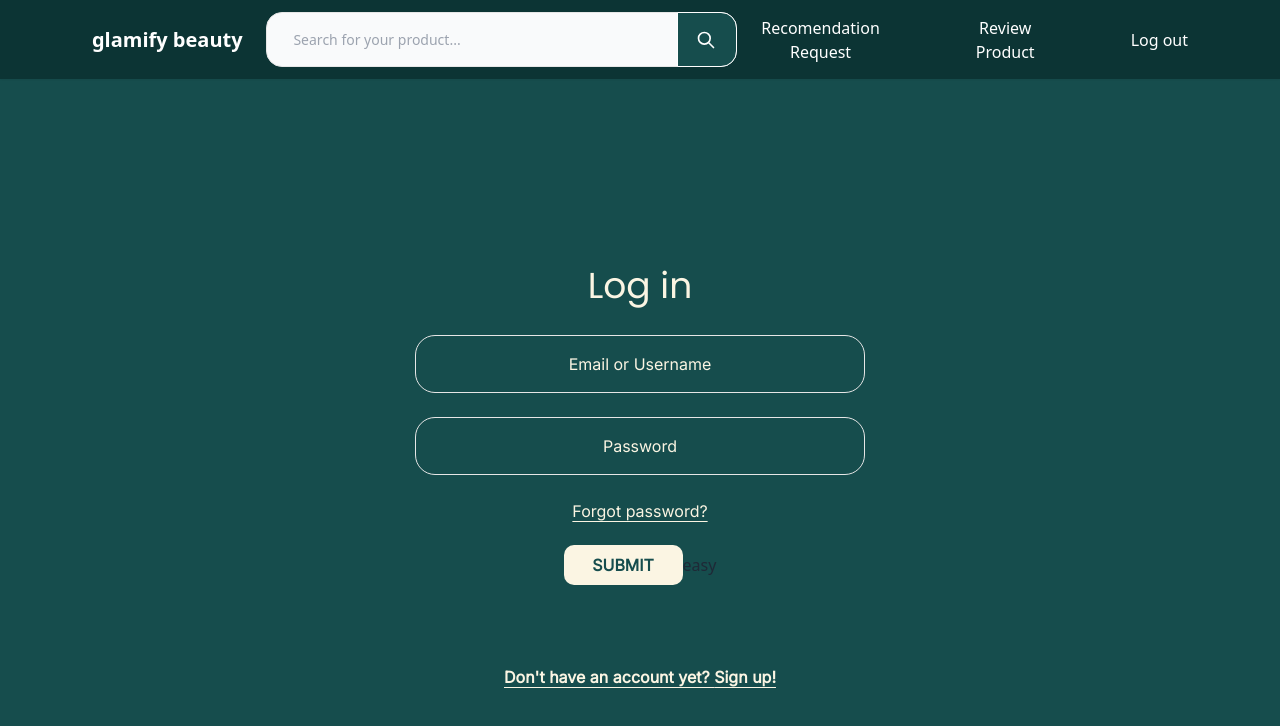
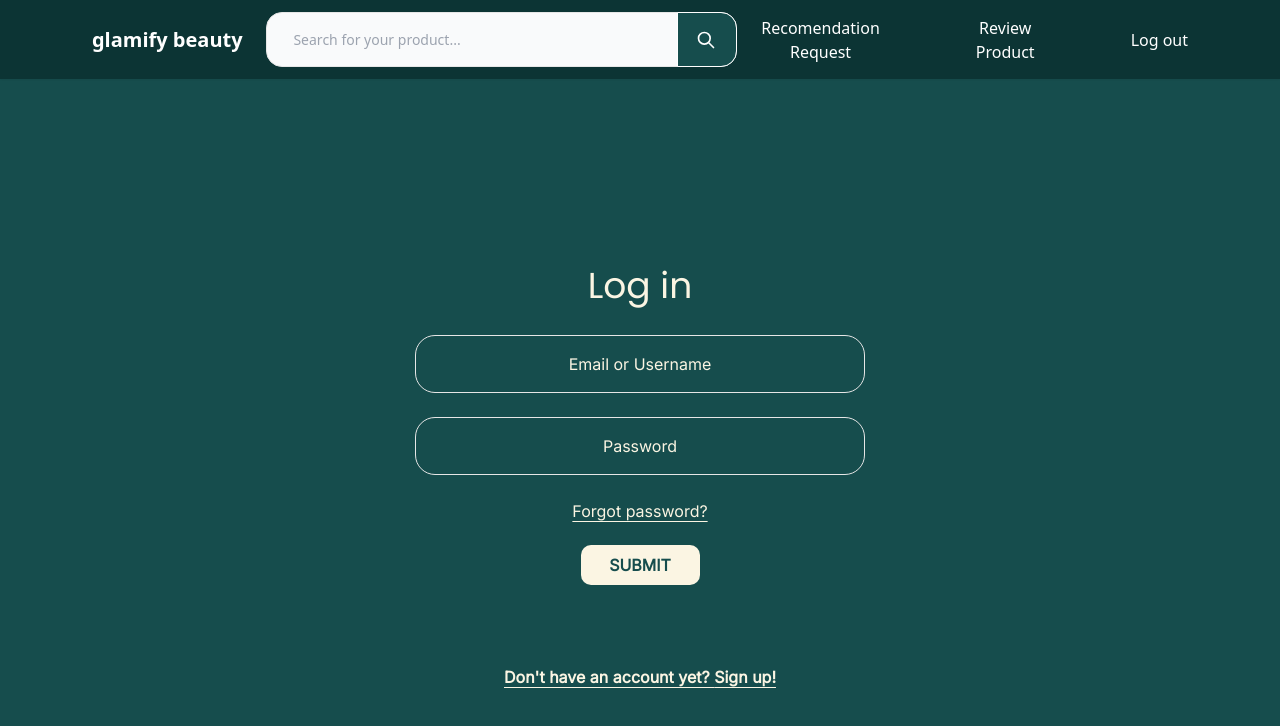
Before and after one commit to fahmiSD/glamify, a Nuxt app: page /login in a window 1280 px wide. Shown: the top 726 px of the page. Built offline with nearby package versions, Linux system fonts and the light colour scheme.

Commit message:
remove easy

```diff
--- a/pages/login.vue
+++ b/pages/login.vue
@@ -26,7 +26,6 @@
       <button @click="clicked" type="button" class="bg-[#FBF5E3] rounded-[10px] md:w-[119px] md:h-[40px] px-8 py-2 md:px-0 md:py-0">
         <p class="text-[#164D4D] font-inter font-bold">SUBMIT</p>
       </button>
-      <NuxtLink :to="'/'" @click.prevent="clicked()">easy</NuxtLink>
     </div>
     <div class="text-center">
       <a href="/signup" class="text-[#FBF5E3] font-inter underline underline-offset-4 font-semibold"
```
